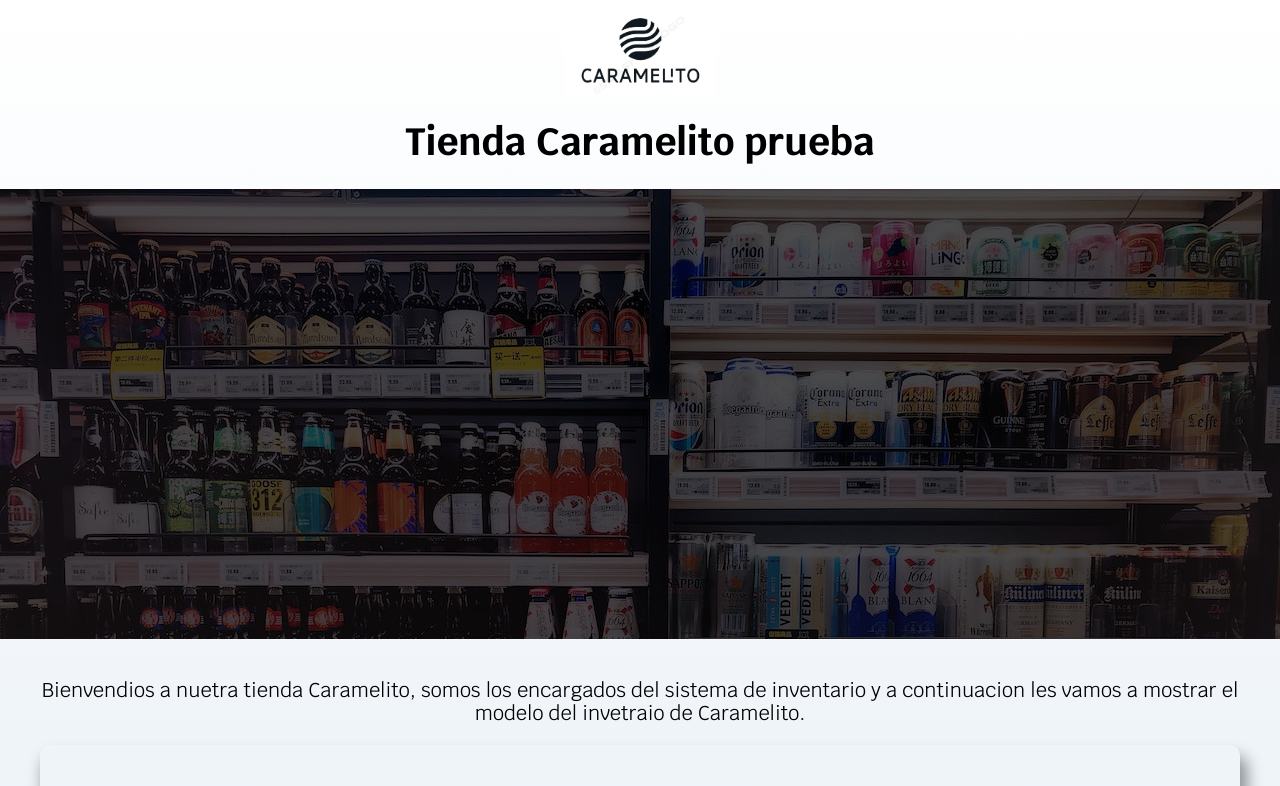
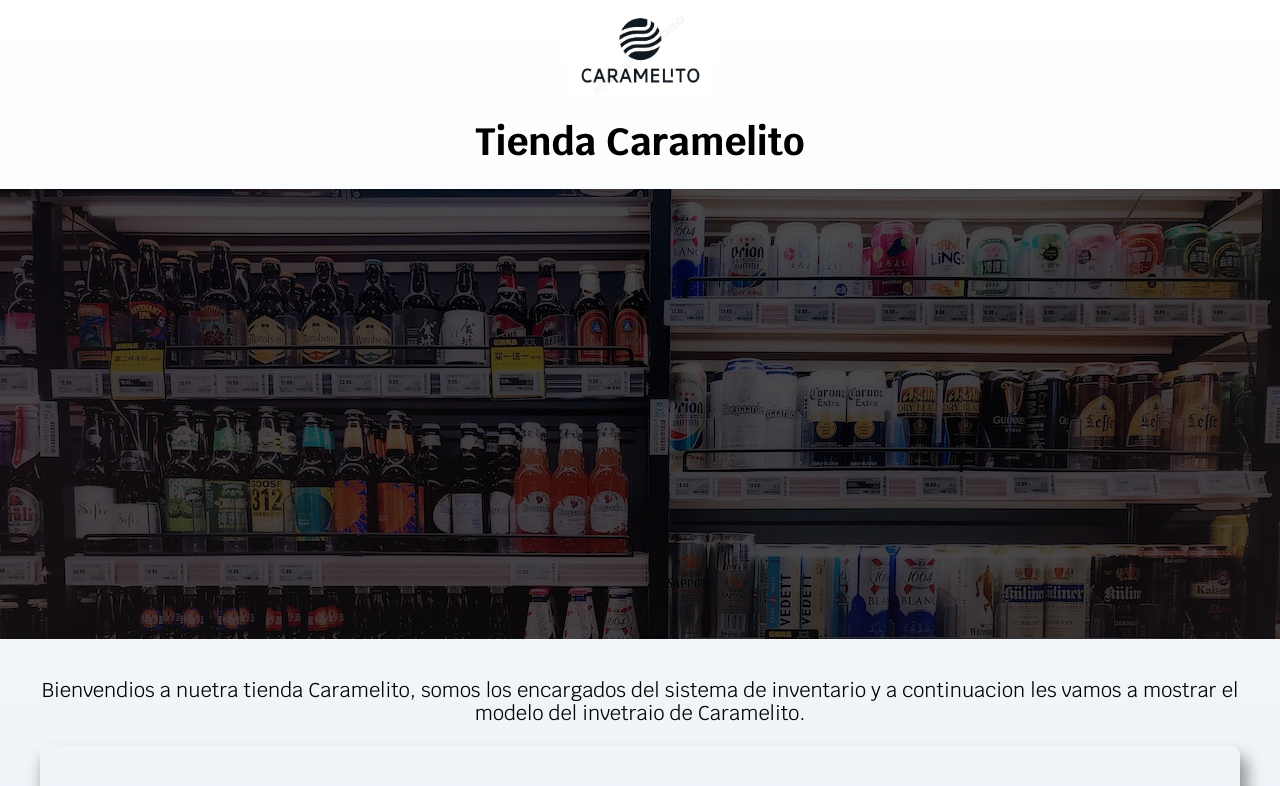
Before and after one commit to sergiogarciauribe/caramelito, a website: page index.html in a window 1280 px wide. Shown: the top 786 px of the page. Drawn offline with Linux system fonts and the light colour scheme.

Commit message:
areglado titulo

```diff
--- a/index.html
+++ b/index.html
@@ -20,7 +20,7 @@
                 <img src="img/caramelito2.png" class="logo-tienda--img"   alt="logo-tienda-caramelito" >
             </div>
         </section>
-        <h1 class="titulo">Tienda Caramelito prueba </h1>
+        <h1 class="titulo">Tienda Caramelito</h1>
     </header>
     <section class="hero">
         <div class="contenido-hero">
```
